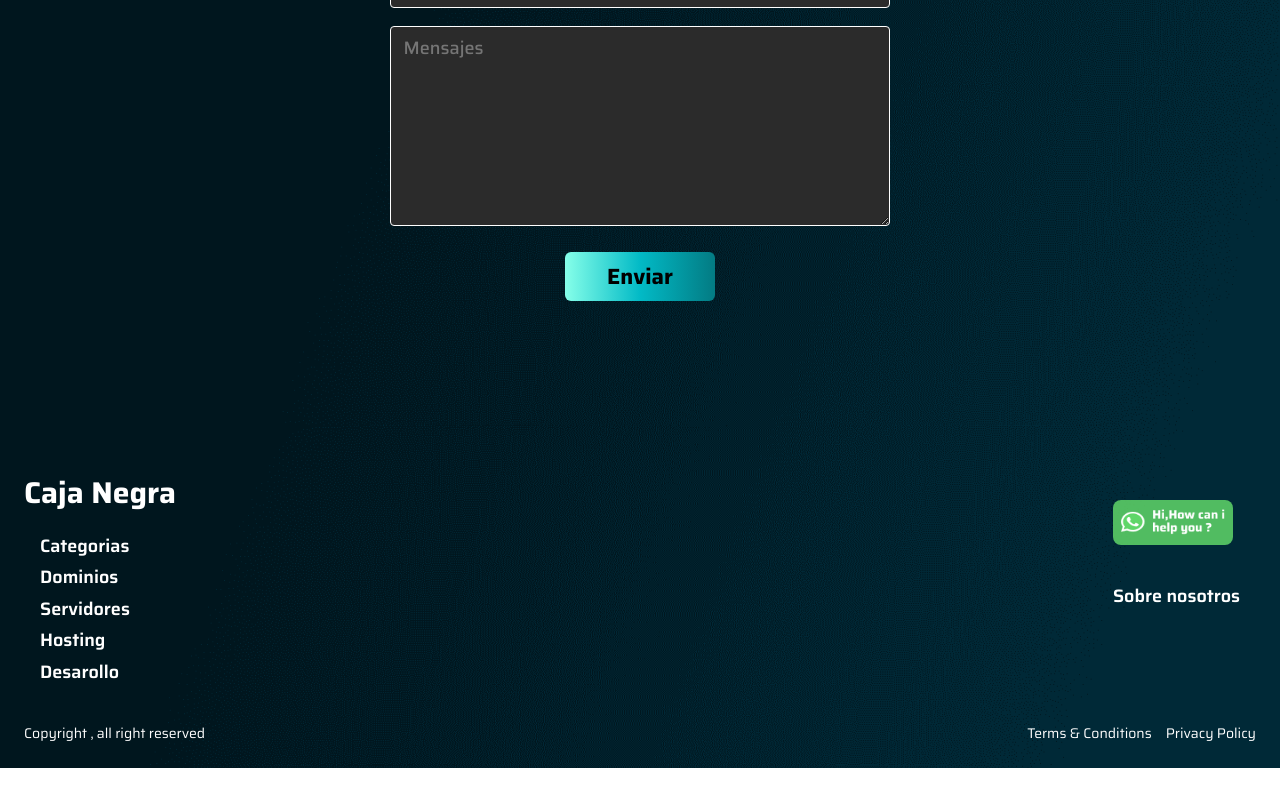
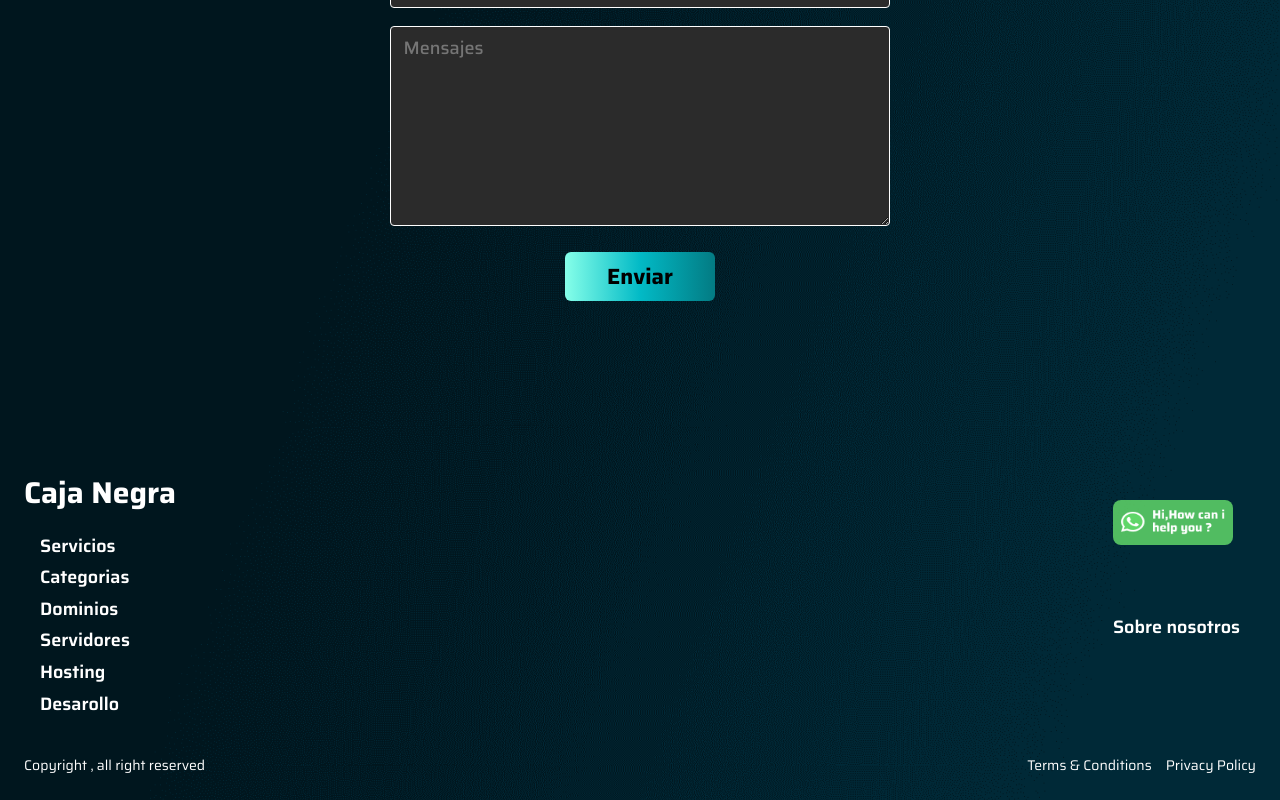
Before and after one commit to Palnetguy/caja-negra-frontend, a React (Create React App) app: page /contact in a window 1280 px wide. Shown: the part 1612-2412 px from the top of the page. Before the commit the page ends 2380 px from the top, so only its background shows below. Built offline with nearby package versions, Linux system fonts and the light colour scheme.

Commit message:
added servicios to footer

```diff
--- a/src/componets/footer.jsx
+++ b/src/componets/footer.jsx
@@ -9,7 +9,8 @@ const Footer = () => {
       <h1>Caja Negra</h1>
       <div className="links" >
         <div className="lft" >
-          <a href="">Categorias</a>
+          <a href="/data-services">Servicios</a>
+          <a href="/category">Categorias</a>
           <a href="/dominos">Dominios</a>
           <a href="/data-services">Servidores</a>
           <a href="/hosting">Hosting</a>
```
